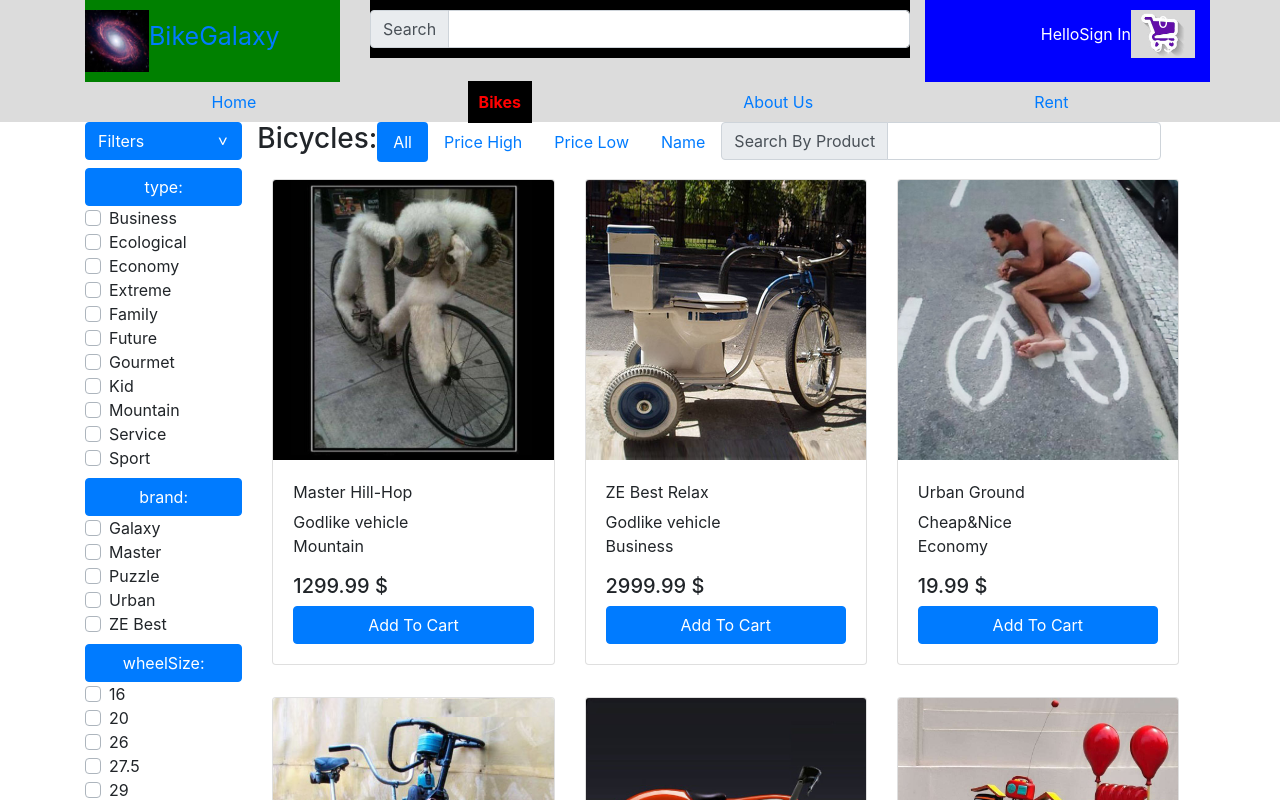
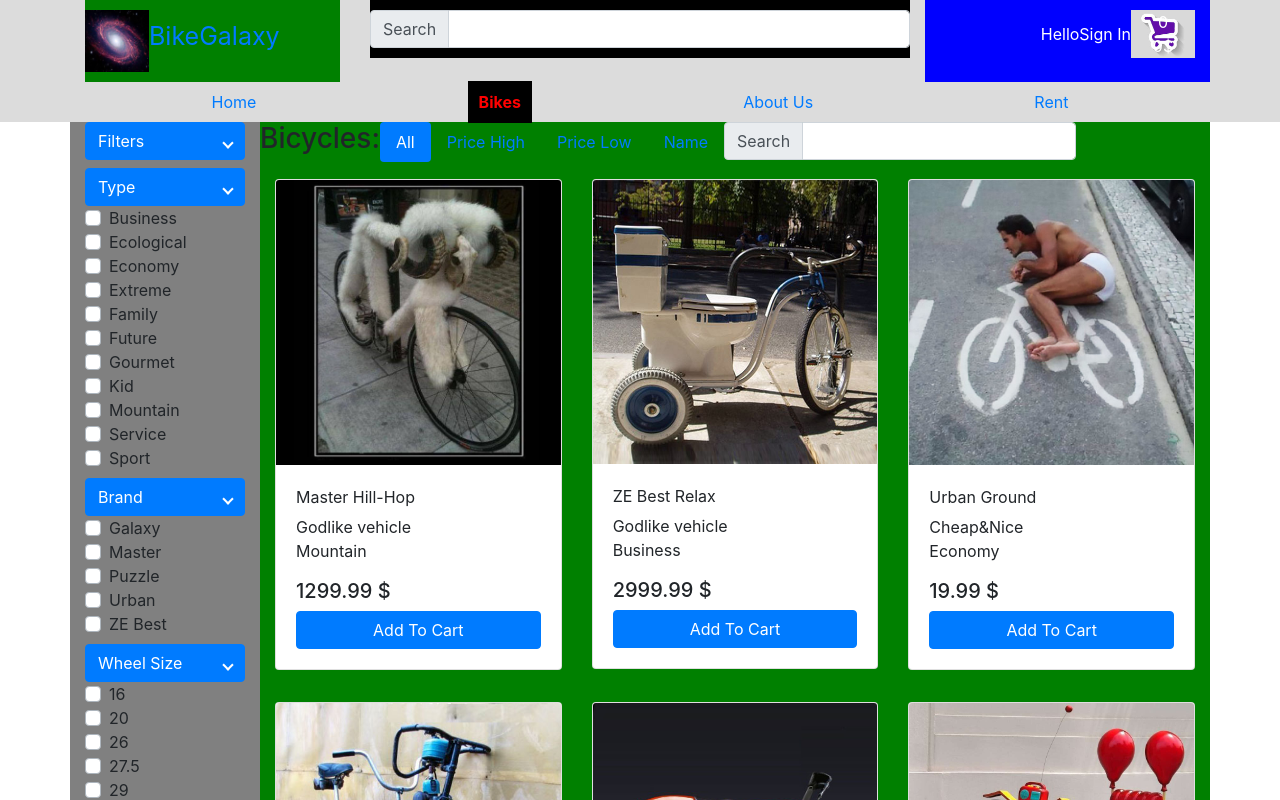
Before and after one commit to VeryBlackCatMeow/bicycle-shop, a React (Create React App) app in the folder bicycle-shop/: page /bikes in a window 1280 px wide. Shown: the top 800 px of the page. Built offline with nearby package versions, Linux system fonts and the light colour scheme.

Commit message:
filter arrows

```diff
--- a/bicycle-shop/public/database/bikes.json
+++ b/bicycle-shop/public/database/bikes.json
@@ -8,7 +8,7 @@
     "brand": "Master",
     "size": "",
     "color": ["White"],
-    "wheelSize": ["26", "27.5"],
+    "wheel Size": ["26", "27.5"],
     "price": 1299.99,
     "currencyFormat": "$",
     "image": "/database/bikes/0.jpg",
@@ -23,7 +23,7 @@
     "brand": "ZE Best",
     "size": "",
     "color": ["White"],
-    "wheelSize": ["26", "27.5", "29"],
+    "wheel Size": ["26", "27.5", "29"],
     "price": 2999.99,
     "currencyFormat": "$",
     "image": "/database/bikes/1.jpg",
@@ -38,7 +38,7 @@
     "brand": "Urban",
     "size": "",
     "color": ["Red", "Yellow", "White"],
-    "wheelSize": ["26"],
+    "wheel Size": ["26"],
     "price": 19.99,
     "currencyFormat": "$",
     "image": "/database/bikes/2.jpg",
@@ -53,7 +53,7 @@
     "brand": "Master",
     "size": "",
     "color": ["Red", "Orange"],
-    "wheelSize": ["26"],
+    "wheel Size": ["26"],
     "price": 1799.99,
     "currencyFormat": "$",
     "image": "/database/bikes/3.jpg",
@@ -68,7 +68,7 @@
     "brand": "ZE Best",
     "size": "",
     "color": ["Red", "Blue", "Black"],
-    "wheelSize": ["29"],
+    "wheel Size": ["29"],
     "price": 3999.99,
     "currencyFormat": "$",
     "image": "/database/bikes/4.jpg",
@@ -83,7 +83,7 @@
     "brand": "ZE Best",
     "size": "",
     "color": ["Red", "Yellow", "Orange"],
-    "wheelSize": ["16"],
+    "wheel Size": ["16"],
     "price": 1799.99,
     "currencyFormat": "$",
     "image": "/database/bikes/5.jpg",
@@ -98,7 +98,7 @@
     "brand": "Puzzle",
     "size": "",
     "color": ["Blue", "Green"],
-    "wheelSize": ["26"],
+    "wheel Size": ["26"],
     "price": 105.99,
     "currencyFormat": "$",
     "image": "/database/bikes/6.jpg",
@@ -113,7 +113,7 @@
     "brand": "ZE Best",
     "size": "",
     "color": ["Orange"],
-    "wheelSize": ["27.5", "29"],
+    "wheel Size": ["27.5", "29"],
     "price": 2899.99,
     "currencyFormat": "$",
     "image": "/database/bikes/7.jpg",
@@ -128,7 +128,7 @@
     "brand": "Master",
     "size": "",
     "color": ["Red", "Blue"],
-    "wheelSize": ["20"],
+    "wheel Size": ["20"],
     "price": 399.99,
     "currencyFormat": "$",
     "image": "/database/bikes/8.jpg",
@@ -143,7 +143,7 @@
     "brand": "Master",
     "size": "",
     "color": ["Gold"],
-    "wheelSize": ["27.5", "29"],
+    "wheel Size": ["27.5", "29"],
     "price": 3859.99,
     "currencyFormat": "$",
     "image": "/database/bikes/9.jpg",
@@ -158,7 +158,7 @@
     "brand": "Galaxy",
     "size": "",
     "color": ["Green"],
-    "wheelSize": ["20"],
+    "wheel Size": ["20"],
     "price": 659.99,
     "currencyFormat": "$",
     "image": "/database/bikes/10.jpg",
@@ -173,7 +173,7 @@
     "brand": "Master",
     "size": "",
     "color": ["Red", "Black", "White", "Green", "Blue", "Yellow", "Orange", "Silver"],
-    "wheelSize": ["26", "27.5"],
+    "wheel Size": ["26", "27.5"],
     "price": 9.99,
     "currencyFormat": "$",
     "image": "/database/bikes/11.jpg",
@@ -188,7 +188,7 @@
     "brand": "Galaxy",
     "size": "",
     "color": ["Orange"],
-    "wheelSize": ["26", "27.5", "29"],
+    "wheel Size": ["26", "27.5", "29"],
     "price": 1899.99,
     "currencyFormat": "$",
     "image": "/database/bikes/12.jpg",
@@ -203,7 +203,7 @@
     "brand": "Urban",
     "size": "",
     "color": ["Orange"],
-    "wheelSize": ["26", "27.5"],
+    "wheel Size": ["26", "27.5"],
     "price": 464.99,
     "currencyFormat": "$",
     "image": "/database/bikes/13.jpg",
@@ -218,7 +218,7 @@
     "brand": "Puzzle",
     "size": "",
     "color": ["Yellow"],
-    "wheelSize": ["29"],
+    "wheel Size": ["29"],
     "price": 1099.99,
     "currencyFormat": "$",
     "image": "/database/bikes/14.jpg",
@@ -233,7 +233,7 @@
     "brand": "Puzzle",
     "size": "",
     "color": ["Silver"],
-    "wheelSize": ["20"],
+    "wheel Size": ["20"],
     "price": 744.99,
     "currencyFormat": "$",
     "image": "/database/bikes/15.jpg",
@@ -248,7 +248,7 @@
     "brand": "Urban",
     "size": "",
     "color": ["Gold"],
-    "wheelSize": ["26"],
+    "wheel Size": ["26"],
     "price": 699.99,
     "currencyFormat": "$",
     "image": "/database/bikes/16.jpg",
@@ -263,7 +263,7 @@
     "brand": "Galaxy",
     "size": "",
     "color": ["Blue", "White"],
-    "wheelSize": ["27.5"],
+    "wheel Size": ["27.5"],
     "price": 3359.99,
     "currencyFormat": "$",
     "image": "/database/bikes/17.jpg",
@@ -278,7 +278,7 @@
     "brand": "Urban",
     "size": "",
     "color": ["Orange"],
-    "wheelSize": ["29"],
+    "wheel Size": ["29"],
     "price": 2699.99,
     "currencyFormat": "$",
     "image": "/database/bikes/18.jpg",
@@ -293,7 +293,7 @@
     "brand": "Puzzle",
     "size": "",
     "color": ["Red"],
-    "wheelSize": ["26"],
+    "wheel Size": ["26"],
     "price": 1859.99,
     "currencyFormat": "$",
     "image": "/database/bikes/19.jpg",
@@ -308,7 +308,7 @@
     "brand": "Galaxy",
     "size": "",
     "color": ["Red", "White", "Green"],
-    "wheelSize": ["16"],
+    "wheel Size": ["16"],
     "price": 959.99,
     "currencyFormat": "$",
     "image": "/database/bikes/20.jpg",
@@ -323,7 +323,7 @@
     "brand": "Urban",
     "size": "",
     "color": ["Orange", "Black", "Green"],
-    "wheelSize": ["26"],
+    "wheel Size": ["26"],
     "price": 1289.99,
     "currencyFormat": "$",
     "image": "/database/bikes/21.jpg",
@@ -338,7 +338,7 @@
     "brand": "Galaxy",
     "size": "",
     "color": ["Blue", "Silver", "White"],
-    "wheelSize": ["29"],
+    "wheel Size": ["29"],
     "price": 1859.99,
     "currencyFormat": "$",
     "image": "/database/bikes/22.jpg",
@@ -353,7 +353,7 @@
     "brand": "Urban",
     "size": "",
     "color": ["Red"],
-    "wheelSize": ["26", "27.5"],
+    "wheel Size": ["26", "27.5"],
     "price": 2119.99,
     "currencyFormat": "$",
     "image": "/database/bikes/23.jpg",
--- a/bicycle-shop/src/App.js
+++ b/bicycle-shop/src/App.js
@@ -1,6 +1,4 @@
 import React, { Component } from 'react';
-
-import { Container} from 'reactstrap';
 import Header from './components/Header.js';
 import Gallery from './containers/Gallery.js';
 import About from './components/About.js';
--- a/bicycle-shop/src/components/FilterBlock.js
+++ b/bicycle-shop/src/components/FilterBlock.js
@@ -1,9 +1,12 @@
 import React from 'react';
 import { Button, CustomInput } from 'reactstrap';
 
-const FilterBlock = ({handleFilterToggle, filterToggles, setFilterFunc, block}) => (
-    <div className="pt-2">
-        <Button block color="primary" name={block.tab} onClick={handleFilterToggle}>{block.tab}:</Button>
+const FilterBlock = ({handleFilterToggle, filterToggles, setFilterFunc, block, arrow}) => (
+    <div className="mt-2" style={{backgroundColor: 'grey'}}>
+        <Button block color="primary" name={block.tab} onClick={handleFilterToggle}>
+            <span className="filt-name">{block.tab}</span>
+            <span className="filt-arrow"><i className={arrow}></i></span>
+        </Button>
         <div onChange={e=>setFilterFunc(e.target)}>
             {
             filterToggles[block.tab]
--- a/bicycle-shop/src/components/Header.js
+++ b/bicycle-shop/src/components/Header.js
@@ -1,5 +1,5 @@
 import React, { Component } from 'react';
-import { Container, Row, Col, InputGroup, InputGroupText, InputGroupAddon, Input,
+import { Container, Row, Col, InputGroup, InputGroupAddon, Input,
  Navbar, Nav, NavItem, NavbarToggler, Collapse, Button, Modal, ModalHeader, ModalBody, ModalFooter } from 'reactstrap';
  import { NavLink } from 'react-router-dom';
 import DropCart from '../containers/DropCart.js';
--- a/bicycle-shop/src/components/SortBar.js
+++ b/bicycle-shop/src/components/SortBar.js
@@ -1,5 +1,5 @@
 import React from 'react';
-import { Nav, NavItem, NavLink, Col,
+import { Nav, NavItem, NavLink,
     InputGroup, InputGroupText, InputGroupAddon, Input} from 'reactstrap';
 
     /*handleItemClick = ({target: {name}}) => {
@@ -45,7 +45,7 @@ const SortBar = ({ setSortFunc, sortBy, setSearchFunc, searchBy }) => {
                 <NavItem>
                     <InputGroup>
                         <InputGroupAddon addonType="prepend">
-                            <InputGroupText>Search By Product</InputGroupText>
+                            <InputGroupText>Search</InputGroupText>
                         </InputGroupAddon>
                         <Input value={searchBy}
                                onChange={e => setSearchFunc(e.target.value)}/>
--- a/bicycle-shop/src/containers/DropCart.js
+++ b/bicycle-shop/src/containers/DropCart.js
@@ -2,8 +2,8 @@ import React from 'react';
 import { connect } from 'react-redux';
 import { removeFromCartAction } from '../actions/index.js'
 import { Row, Col, Popover,
-         UncontrolledPopover, PopoverHeader, PopoverBody,
-         Button, Img,
+         PopoverHeader, PopoverBody,
+         Button,
          ListGroup, ListGroupItem} from 'reactstrap';
 import { Link } from 'react-router-dom';
 
--- a/bicycle-shop/src/containers/Filter.js
+++ b/bicycle-shop/src/containers/Filter.js
@@ -1,5 +1,4 @@
 import React, { Component } from 'react';
-import classnames from 'classnames';
 import { Button } from 'reactstrap';
 import { setFilterAction } from '../actions/index.js'
 import { connect } from 'react-redux';
@@ -13,26 +12,37 @@ class Filter extends Component {  //onClick={setFilterFunc.bind(this, !filterBy)
         const { extraProps } = this.props;
         this.state = {
             blockToggle: true,
-            filterToggles: extraProps.filters.reduce((o, key) => ( {...o, [key]: true} ), {})
+            filterToggles: extraProps.filters.reduce((o, key) => ( {...o, [key]: true} ), {}),
+            blockArrow: 'down',
+            filterArrows: extraProps.filters.reduce((o, key) => ( {...o, [key]: 'down'} ), {})
          }; // all filterToggles are true
     }
 
     handleBlockToggle = () => {
-        this.setState({ blockToggle: !this.state.blockToggle });
+        this.setState({
+            blockToggle: !this.state.blockToggle,
+            blockArrow: !this.state.blockToggle ? 'down' : 'right'
+        });
     }
 
-
-    handleFilterToggle = ({target: {name}}) => {
-        this.setState({ filterToggles: {...this.state.filterToggles,
-                                        [name]: !this.state.filterToggles[name] }}
-        );
+    handleFilterToggle = (e) => {
+        var target = e.target;
+        while (target != this) {
+            if (target.className == 'btn btn-primary btn-block') {
+                const name=target.name;
+                this.setState({
+                    filterToggles: {...this.state.filterToggles,
+                                                [name]: !this.state.filterToggles[name] },
+                    filterArrows: !this.state.filterToggles[name]
+                    ? {...this.state.filterArrows, [name]: 'down' }
+                    : {...this.state.filterArrows, [name]: 'right'}
+                });
+            return;
+            }
+        target = target.parentNode;
+        }
     }
 
-    handleArrowRotate = (e) => {
-
-        var el = e ? e.target : window.event.srcElement;
-        el.style.transform = 'rotate(90deg)';
-    }
 
     sorting = (items) => items.slice().sort( (a , b) => {
                         if (a >= b) return 1;
@@ -47,13 +57,12 @@ class Filter extends Component {  //onClick={setFilterFunc.bind(this, !filterBy)
              list: this.sorting( [...new Set([].concat(...items.map(item =>item[i])))] ) //array of checkboxes names/values from items
             }          //собираем все возможные значения фильтров (фильтры из extraProps, значения из items)
         ));
-        //let classes = classnames('span_icon', {active: !this.state.blockToggle });
 
         return(
             <>
                 <Button block color="primary" onClick={this.handleBlockToggle}>
-                    <span style={{float: "left"}}>Filters</span>
-                    <span /*className={classes}*/ className="span_icon" style={{float: "right"}}>></span>
+                    <span className="filt-name">Filters</span>
+                    <span className="filt-arrow"><i className={this.state.blockArrow}></i></span>
                 </Button>
                 {
                     this.state.blockToggle
@@ -61,6 +70,7 @@ class Filter extends Component {  //onClick={setFilterFunc.bind(this, !filterBy)
                         key={index} block={block}
                         handleFilterToggle={this.handleFilterToggle}
                         filterToggles={this.state.filterToggles}
+                        arrow={this.state.filterArrows[block.tab]}
                         setFilterFunc={setFilterFunc}/> )
                     : null
                 }
--- a/bicycle-shop/src/containers/Gallery.js
+++ b/bicycle-shop/src/containers/Gallery.js
@@ -10,10 +10,10 @@ const Gallery = (props) => {
         const accessories = { filters: ['product', 'color'] };
         const apparel = { filters: ['product', 'type', 'brand', 'color', 'size'] };
         const backpacks = { filters: ['color', 'capacity'] };
-        const bikes = { filters: ['type', 'brand', 'wheelSize', 'color'] };
+        const bikes = { filters: ['type', 'brand', 'wheel Size', 'color'] };
         const components = { filters: ['product', 'type', 'brand', 'color'] };
         const news = { filters: ['product'] };
-        const rental = { filters: ['type', 'brand', 'wheelSize', 'title'] };
+        const rental = { filters: ['type', 'brand', 'wheel Size', 'title'] };
         const sale = { filters: ['product'] };
         const tools = { filters: ['product', 'brand', 'color']};
 
@@ -45,12 +45,12 @@ const Gallery = (props) => {
 
     return (
         <Container>
-            <Row className="pr-3">
-                <Col xs="3" lg="2" >
+            <Row style={{backgroundColor: 'yellow'}}>
+                <Col xs="3" lg="2"  style={{backgroundColor: 'grey'}}>
                     <Filter extraProps={extraProps}/>
                 </Col>
 
-                <Col xs="9" lg="10">
+                <Col xs="9" lg="10"  style={{backgroundColor: 'green'}}>
                     <Row>
                         <Sort/>
                     </Row>
--- a/bicycle-shop/src/containers/Showcase.js
+++ b/bicycle-shop/src/containers/Showcase.js
@@ -5,7 +5,6 @@ import { connect } from 'react-redux';
 import { setProductsAction, addToCartAction, removeFromCartAction, resetFiltersAction  } from '../actions/index.js'
 import ProductCard from '../components/ProductCard';
 import Loading from '../components/Loading';
-import { Row } from 'reactstrap';
 import { withRouter } from 'react-router-dom';
 import '../styles/showcase.css'
 
--- a/bicycle-shop/src/styles/filter.css
+++ b/bicycle-shop/src/styles/filter.css
@@ -1,9 +1,42 @@
-.span_icon {
-    display: inline-block;
-    transition: transform .2s;
-    transform: rotate(90deg);
-  }
+.btn:focus, .btn:active {
+  box-shadow: none;
+}
 
-  .span_icon:active {
-    transform: none;
-  }
+.filt-name {
+  float: left;
+}
+.filt-name:first-letter {
+  text-transform: uppercase;
+}
+
+.filt-arrow {
+  float: right;
+}
+
+i {
+  transition: transform .2s;
+  border: solid white;
+  border-width: 0 2px 2px 0;
+  display: inline-block;
+  padding: 3px;
+}
+
+.right {
+  transform: rotate(-45deg);
+  -webkit-transform: rotate(-45deg);
+}
+
+.left {
+  transform: rotate(135deg);
+  -webkit-transform: rotate(135deg);
+}
+
+.up {
+  transform: rotate(-135deg);
+  -webkit-transform: rotate(-135deg);
+}
+
+.down {
+  transform: rotate(45deg);
+  -webkit-transform: rotate(45deg);
+}
--- a/bicycle-shop/src/styles/showcase.css
+++ b/bicycle-shop/src/styles/showcase.css
@@ -5,7 +5,7 @@
 }
 
 .card .btn-primary:hover {
-    background-color: green;
+    background-color: blue;
 }
 .card .btn-secondary:hover{
     background-color: red;
```
Also changed, not shown: bicycle-shop/public/database/rental.json (+30 -30 lines). Lines whose indentation alone changed are shown as unchanged.
